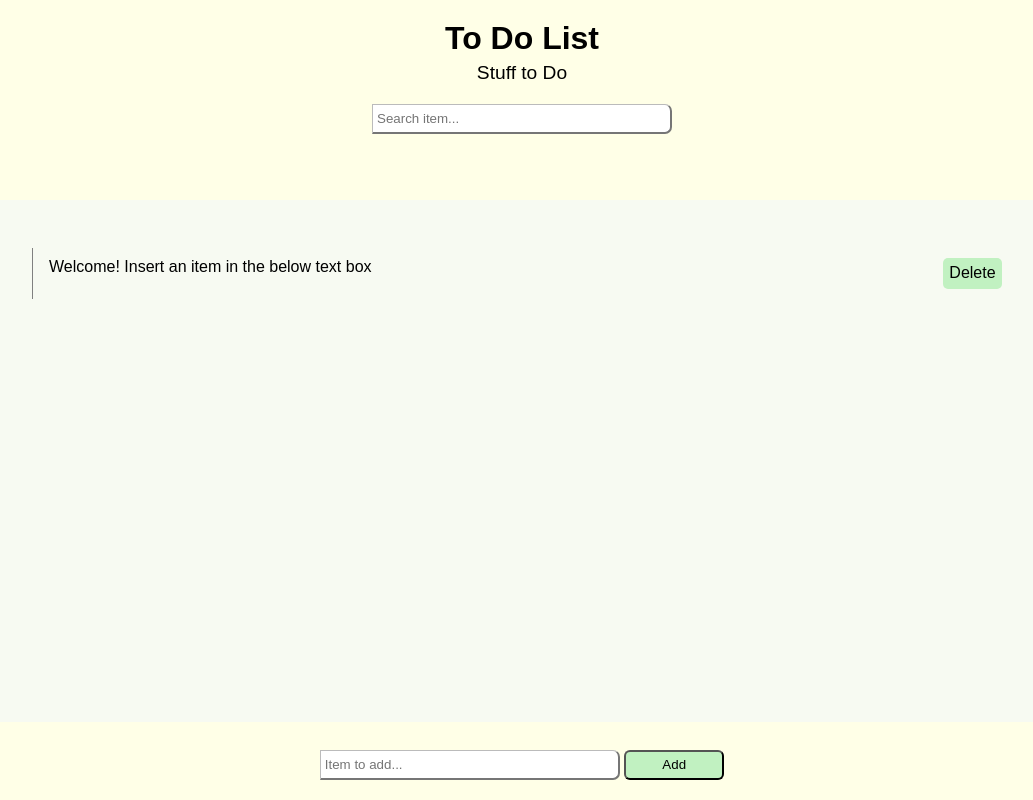
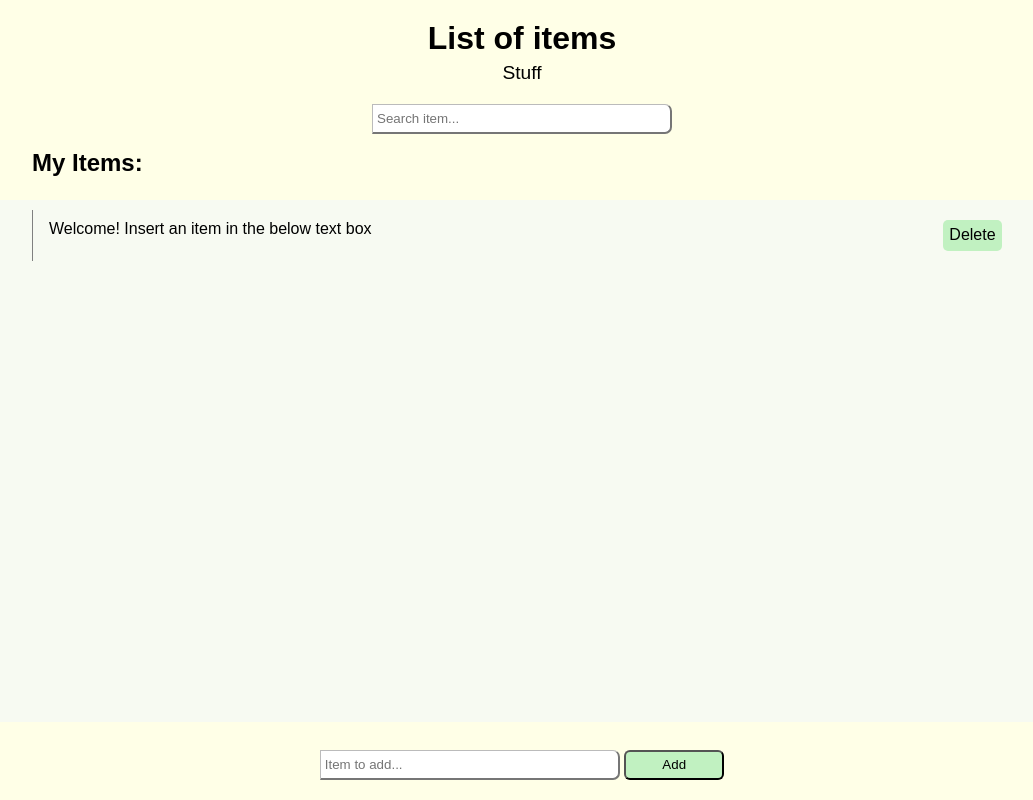
Before and after one commit to Khai-Halim/Item-list, a plain HTML site: page index.html in a window 1280 px wide. Shown: the whole page, without its empty margins (118-1151 px from the left). Drawn offline with Linux system fonts and the light colour scheme.

Commit message:
Adjustments

```diff
--- a/index.html
+++ b/index.html
@@ -9,19 +9,21 @@
 <body>
     <header class="background-yellow">
         <div id="header" class="wrapper">
-            <h1>To Do List</h1>
-            <h2>Stuff to Do</h2>
+            <h1>List of items</h1>
+            <h2>Stuff</h2>
             <form id="search">
                 <input type="text" placeholder="Search item...">
             </form>
+            <h3>My items:</h3>
         </div>
     </header>
     <main class="wrapper">
-        <h3>To do:</h3>
+
         <ul id="list">
+            <!--<li><span class="delete"></span></li>-->
         </ul>
     <form id="add">
-        <input type="text" placeholder="Item to add..." >
+        <input type="text" placeholder="Item to add..." maxlength="50" >
         <button>Add</button>
     </form>
     </main>
```
